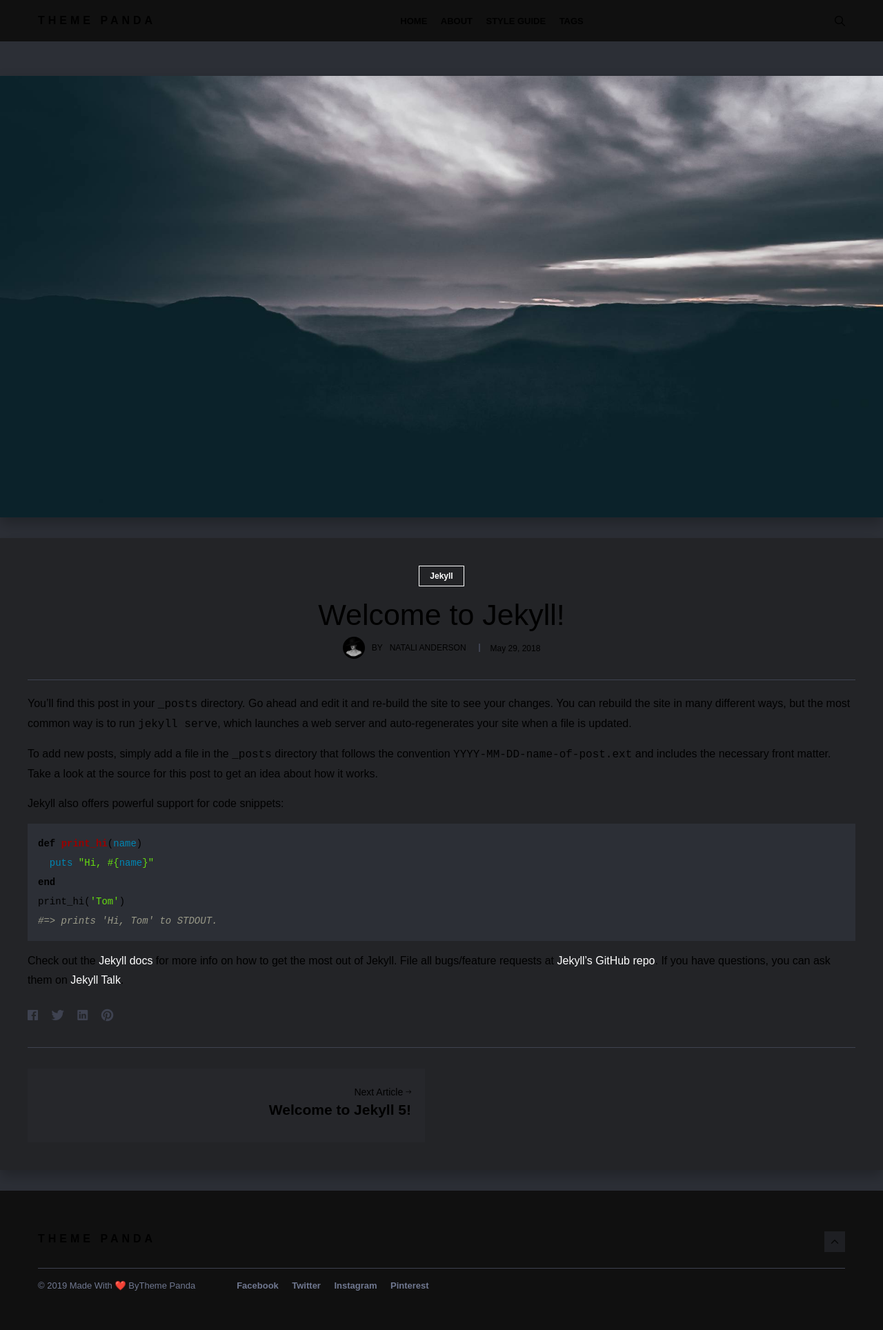
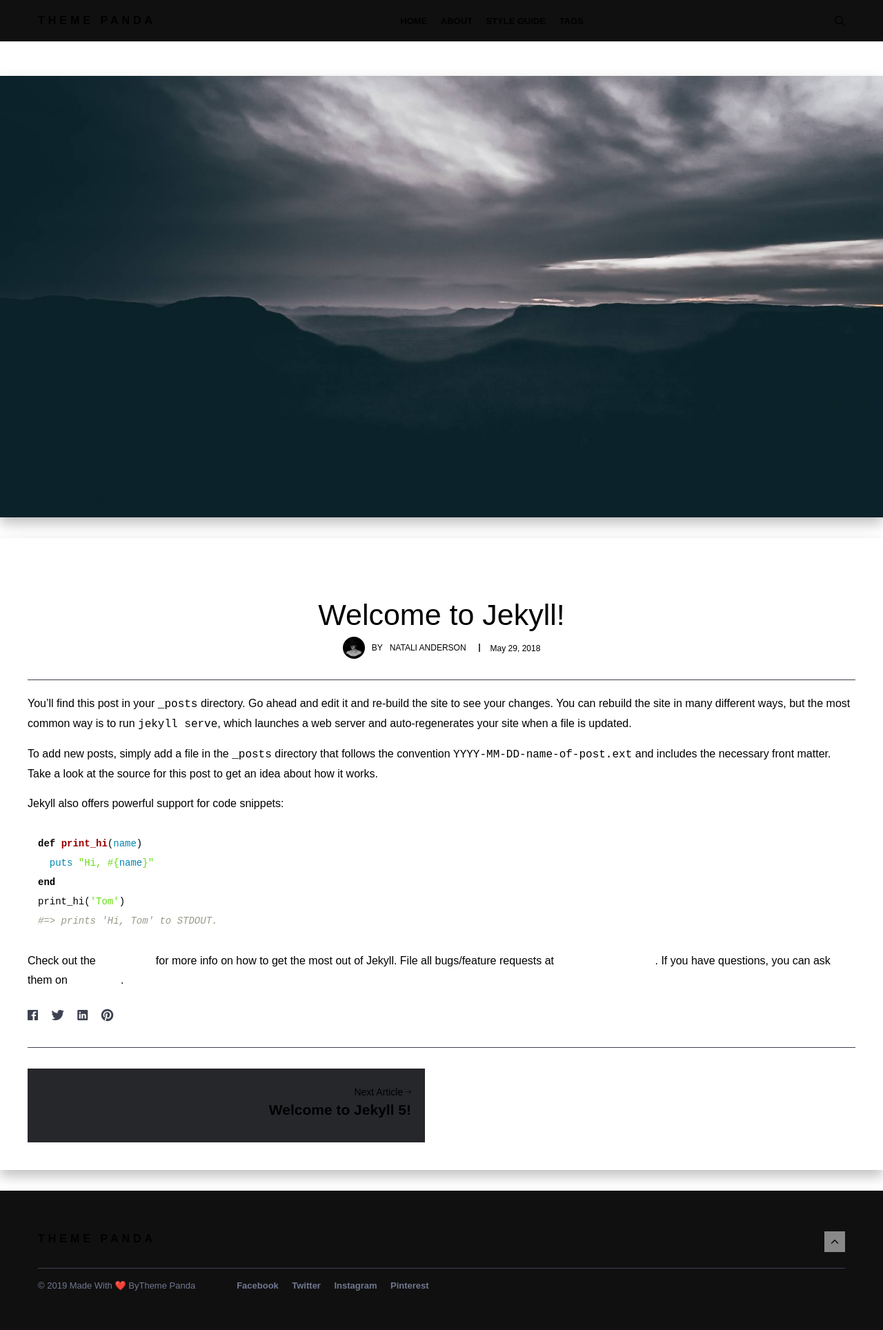
Before and after one commit to innowebka/34, a Jekyll site: the page built from _posts/2018-05-29-welcome-to-jekyll.markdown, in a window 1280 px wide. Shown: the whole page at 69% size. Built offline with Jekyll 4.4.1, drawn with Linux system fonts in a browser that asks for light colours; nearby versions of some CDN libraries; library files that are not in the unit come from our copies; comment, search, counter and statistics services are not loaded.

Commit message:
Update _colors.scss

```diff
--- a/_sass/0-settings/_colors.scss
+++ b/_sass/0-settings/_colors.scss
@@ -6,10 +6,10 @@
 $gray-blue: #707890;
 $white: #ffffff;
 $black: #101010;
-$lighten-black: #323743;
-$blue-black: #2C2F36;
-$blue-darken: #232427;
-$green-darken: #2C3635;
+$lighten-black: #ffffff;
+$blue-black: #ffffff;
+$blue-darken: #ffffff;
+$green-darken: #ffffff;
 $danger: #e02f40;
 $success: #34a74e;
 
```
